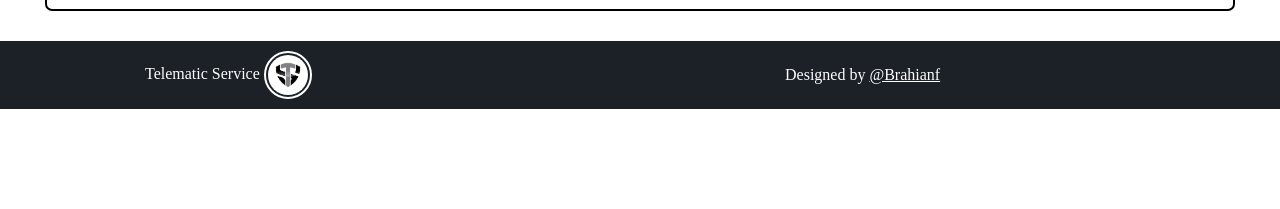
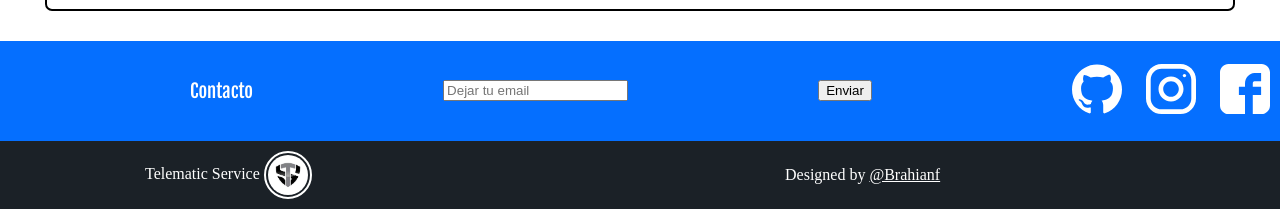
Before and after one commit to brahianf/Portf, a plain HTML site: page index.html in a window 1280 px wide. Shown: the part 1551-1760 px from the top of the page. Before the commit the page ends 1660 px from the top, so only its background shows below. Drawn offline with Linux system fonts and the light colour scheme.

Commit message:
Seccion de contacto

```diff
--- a/css/stylePortfolio.css
+++ b/css/stylePortfolio.css
@@ -267,9 +267,83 @@ h2{
     height: auto;
 }
 
-/************************************************************* Eventos */
+/************************************************************* Contacto */
 
 
+.contact {
+    background-color: #056fff ;
+    color: white;
+    height: 100px;
+    display: flex;
+    align-items: center;
+    justify-content: space-between;
+    flex-wrap: wrap;
+}
+
+.contact-container {
+    /* border: 1px solid red; */
+    width: auto;
+    /* width: 100%; */
+    flex: 1;
+    margin: 0 auto;
+    display: inherit;
+    justify-content: inherit;
+    align-items: inherit;
+    height: inherit;
+    flex-wrap: inherit;
+  }
+
+
+
+
+.social-link{
+    display: inline-block;
+    width: 50px;
+    height: 50px;
+    margin: 0 10px;
+    background-size: 50px 50px;
+}
+
+.social-link.github{
+    background-image: url('../images/github.svg');
+
+}
+
+.social-link.instagram{
+    background-image: url('../images/instagram.svg');
+
+}
+
+.social-link.facebook{
+    background-image: url('../images/facebook.svg');
+
+}
+.form-email  {
+    display: flex;
+}
+
+.form-email input{
+    border-color: gray;
+    border-radius: 5px;
+    border-style: solid;
+    padding: 10px 20px 10px 25px;
+    background-image: url('../images/envelope.svg');
+    background-size: 20px 20px;
+    background-repeat: no repeat;
+    background-position-y: center;
+    background-position-x: 5px;
+}
+
+.form-email button{
+    display: block;
+    margin-top: 10px;
+    background: transparent;
+    color: white;
+    padding: 10px 0px;
+    border-radius: 5px;
+    width: 100px;
+    margin-top: 10px;
+}
 
 
 
--- a/index.html
+++ b/index.html
@@ -75,11 +75,20 @@
         </div>
     </section>
 
-
-
-
-
-
+    <section id="contacto" class="contact">
+        <div class="contact-container">
+            <form action="/contacto/" class="form-email"></form>
+                <h3>Contacto</h2>
+                <input type="text" placeholder="Dejar tu email" id="email">
+                <button>Enviar</button>
+            </form>
+            <div class="social">
+                <a href="https://github.com/brahianf" class="social-link github"></a>
+                <a href="https://instagram.com/brn_hurtado" class="social-link instagram"></a>
+                <a href="https://facebook.com/brahianhurtado1" class="social-link facebook"></a>
+            </div>
+        </div>
+    </section>
 
 
     <footer class="footer">
```
